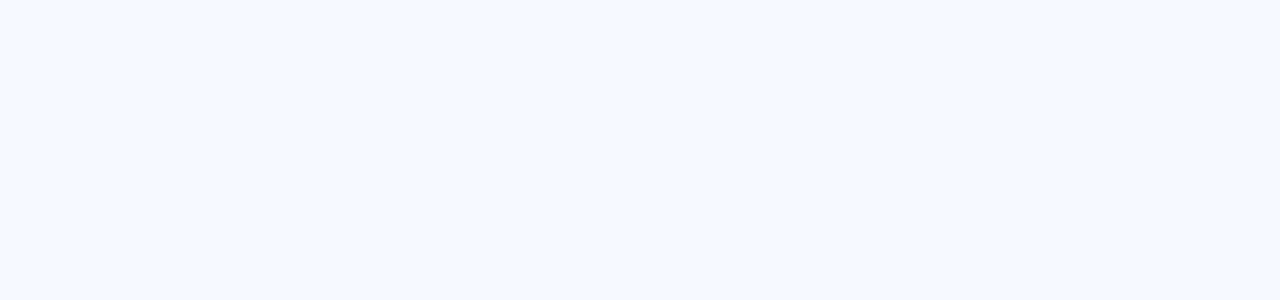
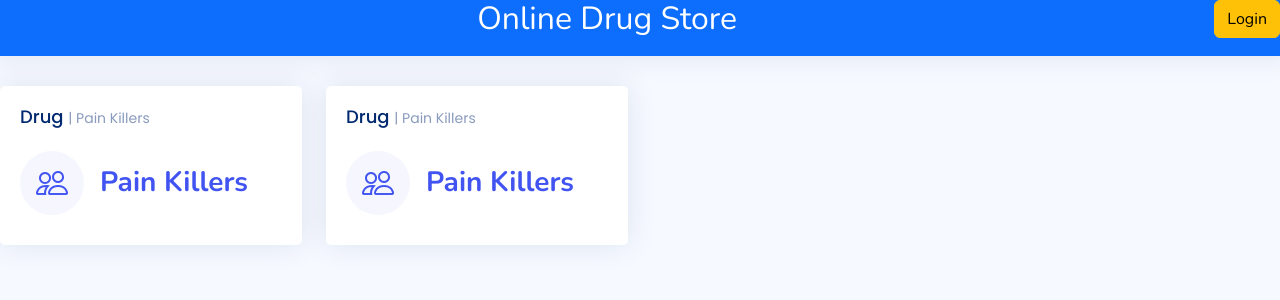
Before and after one commit to osppro/online-pharmacy, a PHP site: page / in a window 1280 px wide. Before the commit the part shown is empty. Shown: the top 300 px of the page. Run offline with PHP 8.4, Linux system fonts and the light colour scheme; some libraries are stand-ins or nearby versions.

Commit message:
Update index.php

```diff
--- a/index.php
+++ b/index.php
@@ -25,9 +25,60 @@
 </head>
 <body>
   <main>
-    <div class="container">
 
-    </div>
+
+    <section class="section dashboard">
+      <div class="row">
+
+        <!-- Left side columns -->
+        <div class="col-lg-12 col-md-12">
+          <div class="row">
+
+            <div class="card info-card sales-card bg-primary">
+              <h2 class="text-center text-white">Online Drug Store <span style="float: right; font-size: 14px;"><a href="" class="btn btn-warning">Login</a></span></h2>
+            </div>
+            <!-- Sales Card -->
+
+            <div class="col-xxl-2 col-md-3">
+              <div class="card info-card sales-card">
+                <div class="card-body">
+                  <h5 class="card-title">Drug <span>| Pain Killers</span></h5>
+                  <div class="d-flex align-items-center">
+                    <div class="card-icon rounded-circle d-flex align-items-center justify-content-center">
+                      <i class="bi bi-people"></i>
+                    </div>
+                    <div class="ps-3">
+                      <h6><a href="">Pain Killers</a></h6>
+                     </div>
+                  </div>
+                </div>
+              </div>
+            </div>
+
+
+
+            <div class="col-xxl-2 col-md-3">
+              <div class="card info-card sales-card">
+                <div class="card-body">
+                  <h5 class="card-title">Drug <span>| Pain Killers</span></h5>
+                  <div class="d-flex align-items-center">
+                    <div class="card-icon rounded-circle d-flex align-items-center justify-content-center">
+                      <i class="bi bi-people"></i>
+                    </div>
+                    <div class="ps-3">
+                      <h6><a href="">Pain Killers</a></h6>
+                     </div>
+                  </div>
+                </div>
+              </div>
+            </div>
+
+
+          </div>
+        </div><!-- End Left side columns -->
+
+      </div>
+    </section>
   </main><!-- End #main -->
   <a href="#" class="back-to-top d-flex align-items-center justify-content-center"><i class="bi bi-arrow-up-short"></i></a>
   <!-- Vendor JS Files -->
```
